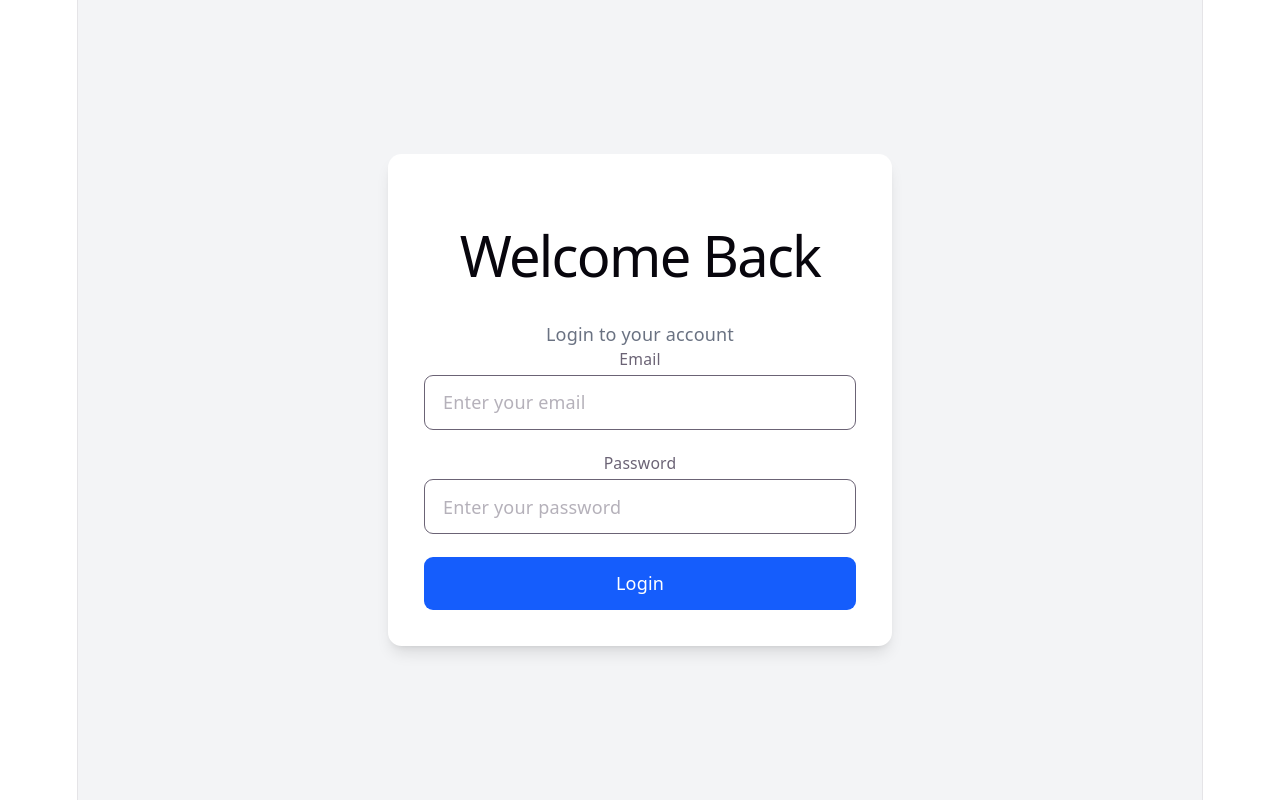
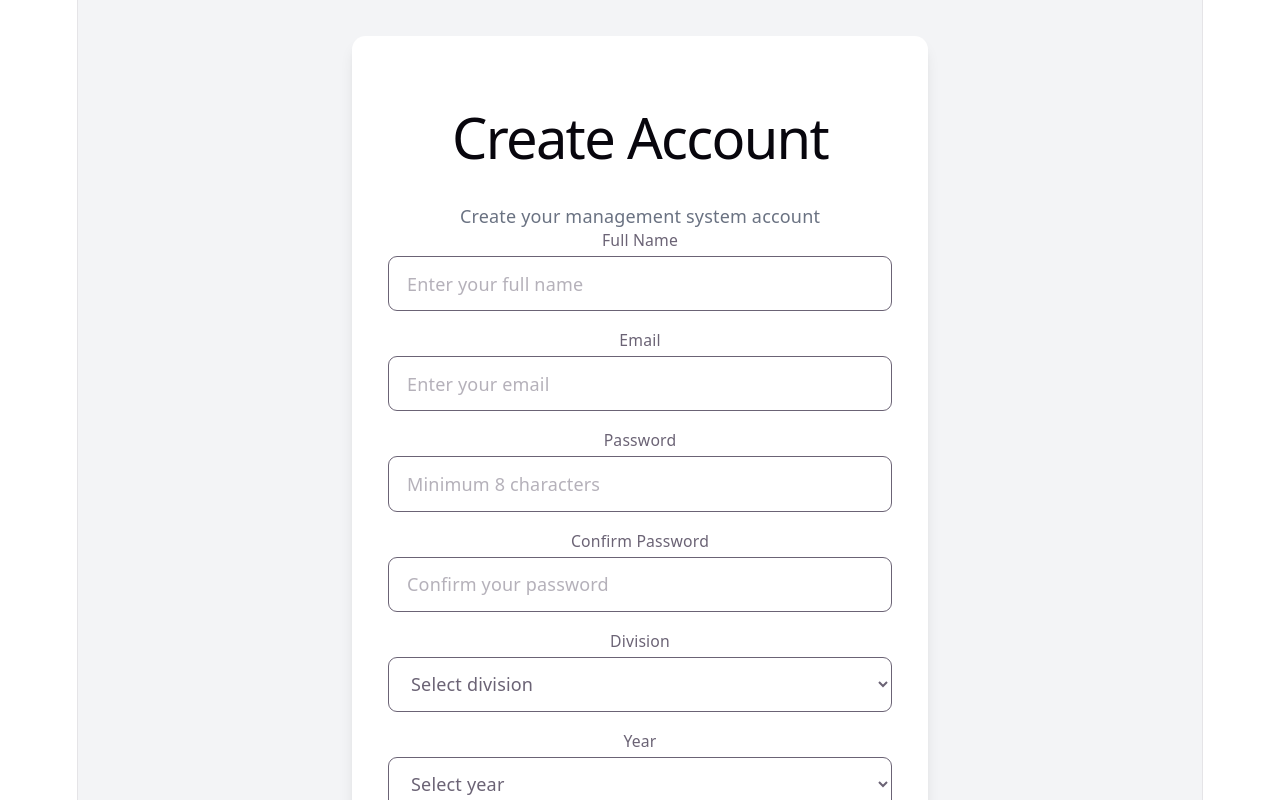
Before and after one commit to Seid-Star/ASTUMSJ-Bootcamp-dev, a React (Vite) app in the folder managment-system/client/: page /signup in a window 1280 px wide. Before the commit this address led to /login. Shown: the top 800 px of the page. Built offline with nearby package versions, Linux system fonts and the light colour scheme; no server answers.

Commit message:
Add signup page with authentication

```diff
--- a/managment-system/client/src/App.jsx
+++ b/managment-system/client/src/App.jsx
@@ -1,15 +1,15 @@
 import { BrowserRouter, Navigate, Route, Routes } from "react-router-dom";
 import { AuthProvider } from "./context/AuthContext";
 import ProtectedRoute from "./routes/ProtectedRoute";
-
 import Login from "./pages/Login";
-
+import Signup from "./pages/Signup";
 function App() {
   return (
     <BrowserRouter>
       <AuthProvider>
         <Routes>
           <Route path="/login" element={<Login />} />
+          <Route path="/signup" element={<Signup />} />
 
           <Route element={<ProtectedRoute />}>
             <Route
@@ -17,12 +17,10 @@ function App() {
               element={<div>Dashboard coming soon...</div>}
             />
           </Route>
-
           <Route path="*" element={<Navigate to="/login" replace />} />
         </Routes>
       </AuthProvider>
     </BrowserRouter>
   );
 }
-
 export default App;
--- /dev/null
+++ b/managment-system/client/src/pages/Signup.jsx
@@ -0,0 +1,179 @@
+import { useState } from "react";
+import { useForm } from "react-hook-form";
+import { useNavigate } from "react-router-dom";
+import { useAuth } from "../context/AuthContext";
+const Signup = () => {
+  const { signup } = useAuth();
+  const navigate = useNavigate();
+  const [serverError, setServerError] = useState("");
+  const {
+    register,
+    handleSubmit,
+    watch,
+    setError,
+    formState: { errors, isSubmitting },
+  } = useForm();
+  const password = watch("password");
+  const onSubmit = async (data) => {
+    setServerError("");
+    try {
+      await signup(data);
+      navigate("/dashboard");
+    } catch (err) {
+      if (
+        err.response?.status === 400 &&
+        err.response?.data?.message?.toLowerCase().includes("email")
+      ) {
+        setError("email", {
+          type: "server",
+          message: err.response.data.message,
+        });
+      } else {
+        setServerError(
+          err.response?.data?.message || "Signup failed. Please try again.",
+        );
+      }
+    }
+  };
+  return (
+    <div className="flex min-h-screen items-center justify-center bg-gray-100 px-4 py-8">
+      <div className="w-full max-w-lg rounded-xl bg-white p-8 shadow-lg">
+        <h1 className="mb-2 text-3xl font-bold">Create Account</h1>
+
+        <p className="mb-6 text-gray-500">
+          Create your management system account
+        </p>
+        {serverError && (
+          <div className="mb-4 rounded-lg bg-red-100 p-3 text-sm text-red-600">
+            {serverError}
+          </div>
+        )}
+        <form onSubmit={handleSubmit(onSubmit)} className="space-y-4">
+          <div>
+            <label className="mb-1 block text-sm font-medium">Full Name</label>
+            <input
+              type="text"
+              placeholder="Enter your full name"
+              className="w-full rounded-lg border px-4 py-3 outline-none focus:ring-2 focus:ring-blue-500"
+              {...register("fullName", {
+                required: "Full name is required",
+              })}
+            />
+            {errors.fullName && (
+              <p className="mt-1 text-sm text-red-500">
+                {errors.fullName.message}
+              </p>
+            )}
+          </div>
+          <div>
+            <label className="mb-1 block text-sm font-medium">Email</label>
+            <input
+              type="email"
+              placeholder="Enter your email"
+              className="w-full rounded-lg border px-4 py-3 outline-none focus:ring-2 focus:ring-blue-500"
+              {...register("email", {
+                required: "Email is required",
+                pattern: {
+                  value: /^[^\s@]+@[^\s@]+\.[^\s@]+$/,
+                  message: "Enter a valid email address",
+                },
+              })}
+            />
+            {errors.email && (
+              <p className="mt-1 text-sm text-red-500">
+                {errors.email.message}
+              </p>
+            )}
+          </div>
+          <div>
+            <label className="mb-1 block text-sm font-medium">Password</label>
+            <input
+              type="password"
+              placeholder="Minimum 8 characters"
+              className="w-full rounded-lg border px-4 py-3 outline-none focus:ring-2 focus:ring-blue-500"
+              {...register("password", {
+                required: "Password is required",
+                minLength: {
+                  value: 8,
+                  message: "Password must be at least 8 characters",
+                },
+              })}
+            />
+            {errors.password && (
+              <p className="mt-1 text-sm text-red-500">
+                {errors.password.message}
+              </p>
+            )}
+          </div>
+          <div>
+            <label className="mb-1 block text-sm font-medium">
+              Confirm Password
+            </label>
+            <input
+              type="password"
+              placeholder="Confirm your password"
+              className="w-full rounded-lg border px-4 py-3 outline-none focus:ring-2 focus:ring-blue-500"
+              {...register("confirmPassword", {
+                required: "Please confirm your password",
+                validate: (value) =>
+                  value === password || "Passwords do not match",
+              })}
+            />
+            {errors.confirmPassword && (
+              <p className="mt-1 text-sm text-red-500">
+                {errors.confirmPassword.message}
+              </p>
+            )}
+          </div>
+          <div>
+            <label className="mb-1 block text-sm font-medium">Division</label>
+            <select
+              className="w-full rounded-lg border px-4 py-3 outline-none focus:ring-2 focus:ring-blue-500"
+              {...register("division", {
+                required: "Division is required",
+              })}
+            >
+              <option value="">Select division</option>
+              <option value="Development">Development</option>
+              <option value="Cyber">Cyber</option>
+              <option value="AI">AI</option>
+              <option value="Networking">Networking</option>
+            </select>
+            {errors.division && (
+              <p className="mt-1 text-sm text-red-500">
+                {errors.division.message}
+              </p>
+            )}
+          </div>
+          <div>
+            <label className="mb-1 block text-sm font-medium">Year</label>
+            <select
+              className="w-full rounded-lg border px-4 py-3 outline-none focus:ring-2 focus:ring-blue-500"
+              {...register("year", {
+                required: "Year is required",
+              })}
+            >
+              <option value="">Select year</option>
+              <option value="1st">1st</option>
+              <option value="2nd">2nd</option>
+              <option value="3rd">3rd</option>
+              <option value="4th">4th</option>
+              <option value="5th">5th</option>
+            </select>
+            {errors.year && (
+              <p className="mt-1 text-sm text-red-500">{errors.year.message}</p>
+            )}
+          </div>
+          <button
+            type="submit"
+            disabled={isSubmitting}
+            className="w-full rounded-lg bg-blue-600 py-3 font-medium text-white hover:bg-blue-700 disabled:opacity-50"
+          >
+            {isSubmitting ? "Creating account..." : "Create Account"}
+          </button>
+        </form>
+      </div>
+    </div>
+  );
+};
+export default Signup;
```
